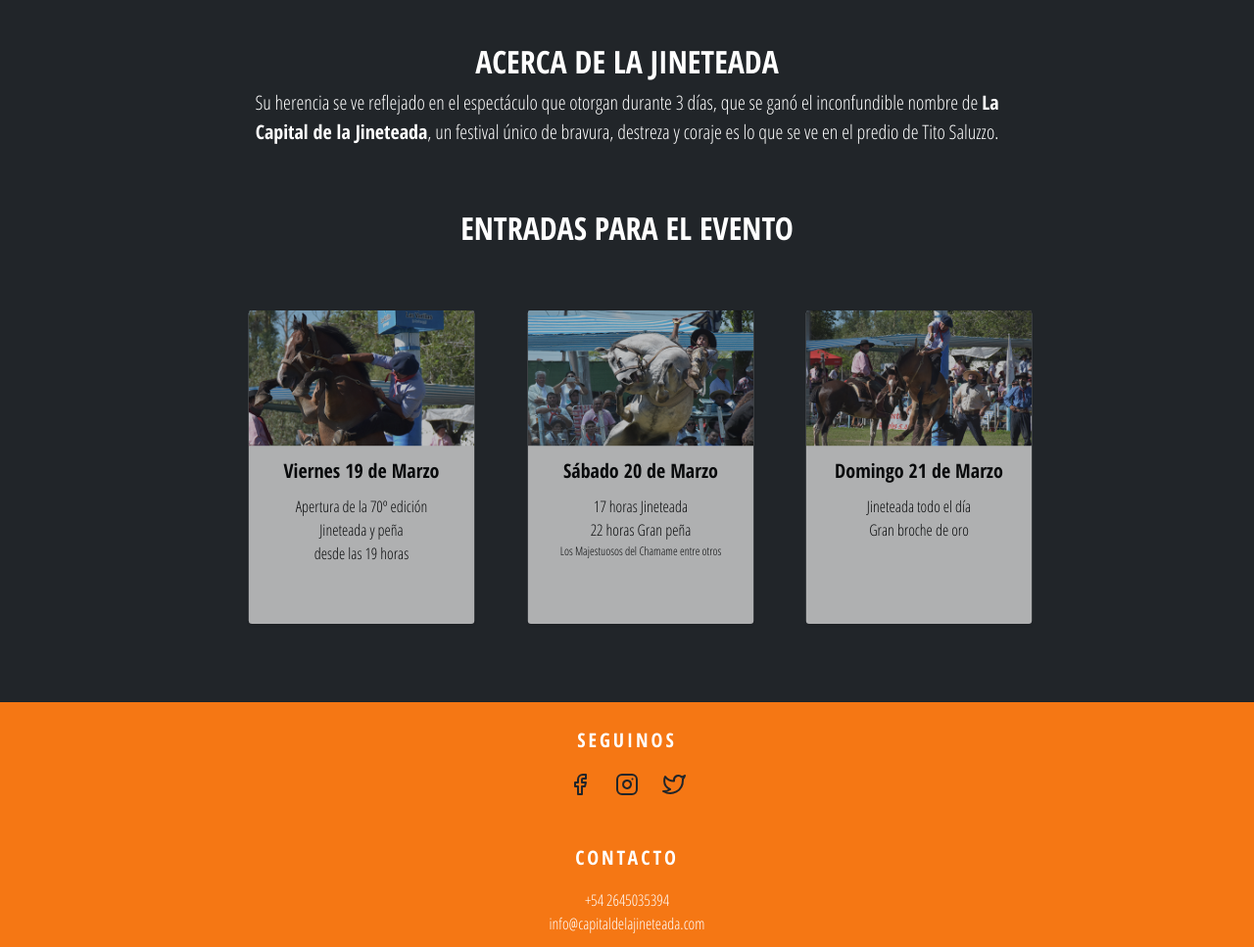
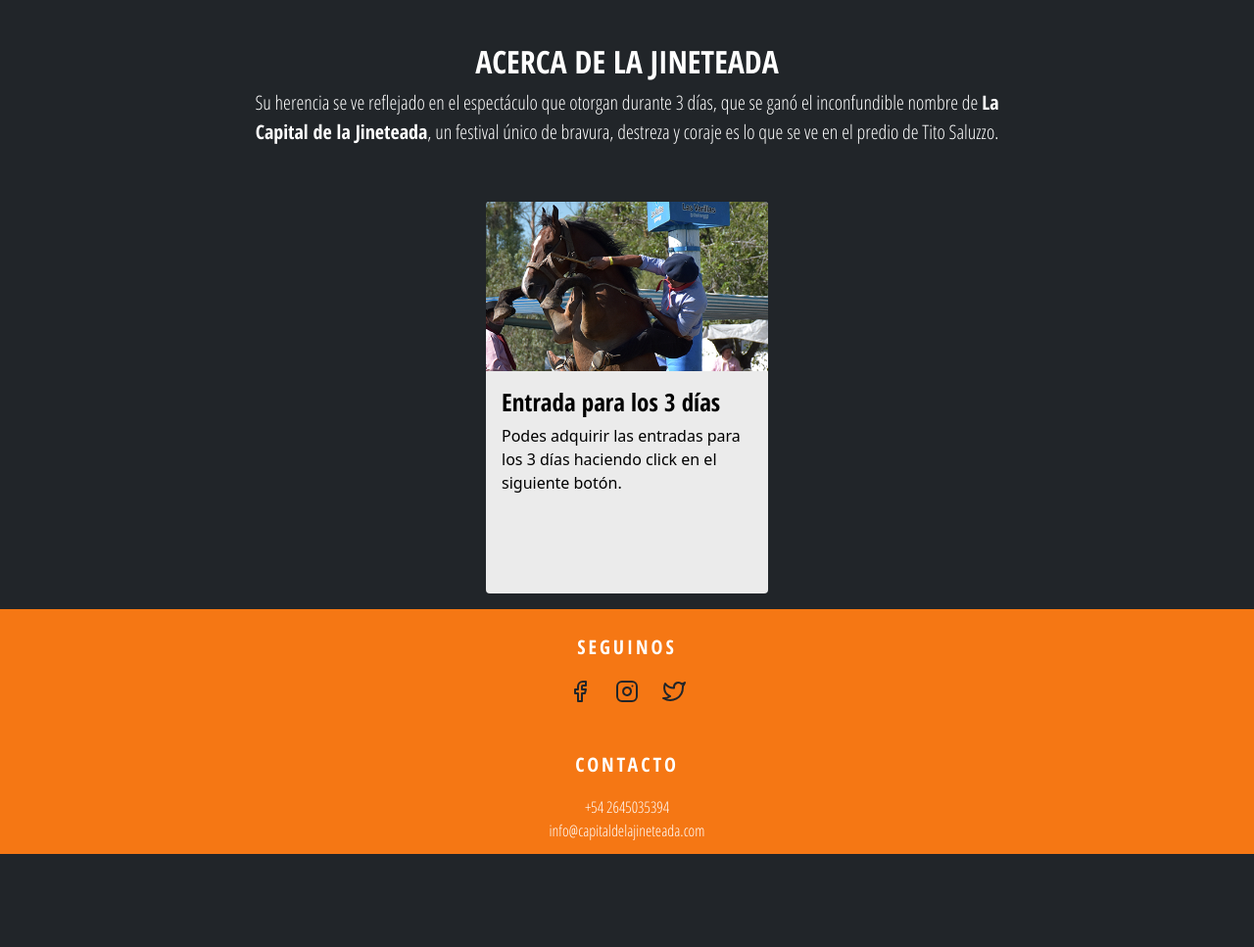
Before and after one commit to fedeodorcich/capital-de-la-jineteada, a PHP site: page / in a window 1280 px wide. Shown: the part 536-1503 px from the top of the page at 98% size. After the commit the page ends 1408 px from the top, so only its background shows below. Run offline with PHP 8.4, Linux system fonts and the light colour scheme; some libraries are stand-ins or nearby versions.

Commit message:
cahnges and allin

```diff
--- a/css/styles.css
+++ b/css/styles.css
@@ -39,7 +39,15 @@ body{
 		font-size: 20px;
 	}
 
-.card{
+#allin .card{
+	border:none;
+	min-height: 25rem;
+	background-color: #ebebeb;
+	transition: all .4s ease-in-out;
+	color:black;
+}
+
+#separated .card{
 	min-height: 25rem;
 	background-color: #ebebeb;
 	transition: all .4s ease-in-out;
@@ -49,7 +57,7 @@ body{
 }
 
 
-.card:hover{
+#separated .card:hover{
 	transform:scale(1.05);
 	opacity:1;
 }
@@ -92,7 +100,7 @@ footer #contact p{
 }
 
 #separated{
-	/*display: none;*/
+	display: none;
 }
 h2{
 	font-family: 'Bold';
@@ -112,7 +120,7 @@ h5 , .navbar-brand{
 
 /*--------------------------------------------MEDIAQUERIES---------*/
 @media (max-width: 380px){
-	.card{
+	#separated .card{
 		opacity: .3;
 		position: relative;
 	}
@@ -122,7 +130,7 @@ h5 , .navbar-brand{
 	#entradasmd{
 		display: none;
 	}
-	.card:hover{
+	#separated .card:hover{
 		transform:scale(.8);
 	}
 	.slick-slide{
--- a/index.php
+++ b/index.php
@@ -23,7 +23,7 @@
 	<link rel="stylesheet" href="css/bootstrap.min.css">
   <link rel="stylesheet" href="css/styles.css">
 
-  <script src="https://unpkg.com/feather-icons"></script>
+  <script src="js/feathericons.js"></script>
 
 </head>
 <body class="bg-dark">
@@ -61,9 +61,20 @@
 </div>
 
 
-<!--div id="allin" class="container col-md-8" style="margin:0 auto; display: block">
+<div id="allin" class="container co-md-8" style="padding:1em 0;">
 
-</div-->
+ <div class="col">
+   <div class="card" style="width: 18rem;margin:0 auto;">
+  <img src="img/card-image1.png" class="card-img-top" alt="...">
+  <div class="card-body">
+      <h5 class="card-title">Entrada para los 3 días</h5>
+      <p class="card-text">Podes adquirir las entradas para los 3 días haciendo click en el siguiente botón.</p>
+      <script src="https://www.mercadopago.com.ar/integrations/v1/web-payment-checkout.js"data-preference-id="130258701-6a989ca9-7c12-4401-9827-849feb1daa7b">
+      </script>
+    </div>
+  </div>
+  </div>
+</div>
 
 
 
@@ -201,7 +212,7 @@
     </div>
     <div class="nets">
         <a href="" class="text-dark"><i data-feather="facebook"></i></a>
-        <a href="" class="text-dark"><i data-feather="instagram"></i></a>
+        <a href="https://www.instagram.com/capitaldelajineteada/" class="text-dark"><i data-feather="instagram"></i></a>
         <a href="" class="text-dark"><i data-feather="twitter"></i></a>
     </div>
   </div>
--- a/js/script.js
+++ b/js/script.js
@@ -1,6 +1,6 @@
 feather.replace();
 $(document).ready(function(){
-  /*var limit = new Date(2021,2,12);
+  var limit = new Date(2021,2,12);
   var fecha = new Date();
   if(limit.getTime()<fecha.getTime())
   {
@@ -13,7 +13,7 @@ $(document).ready(function(){
     $('#separated').hide();
     $('#allin').show();
   }
-  console.log(fecha+'---'+limit);*/
+  console.log(fecha+'---'+limit);
  $('.center').slick({
   centerMode: true,
   centerPadding: '60px',
--- a/sitemap.xml
+++ b/sitemap.xml
@@ -1,6 +1,7 @@
 <urlset xmlns="http://www.sitemaps.org/schemas/sitemap/0.9" xmlns:xsi="http://www.w3.org/2001/XMLSchema-instance" xsi:schemaLocation="http://www.sitemaps.org/schemas/sitemap/0.9 http://www.sitemaps.org/schemas/sitemap/0.9/sitemap.xsd">
+<!--  created with Free Online Sitemap Generator www.xml-sitemaps.com  -->
 <url>
 <loc>http://www.capitaldelajineteada.com/</loc>
-<lastmod>2021-03-05T12:18:22+00:00</lastmod>
+<lastmod>2021-03-05T13:56:02+00:00</lastmod>
 </url>
 </urlset>
```
